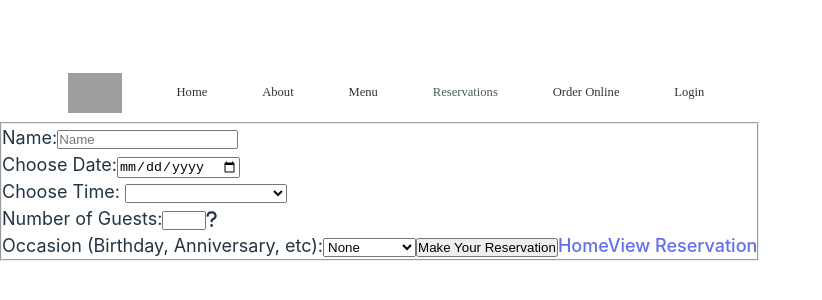
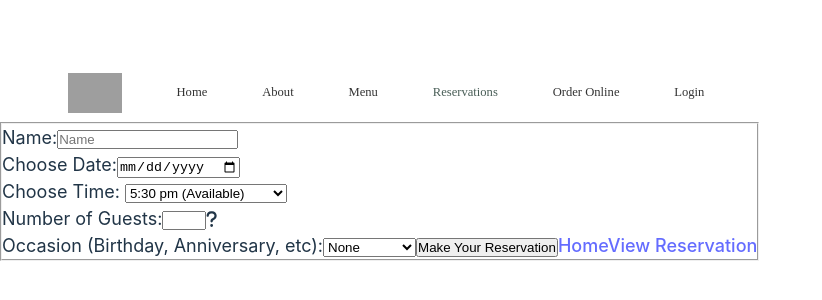
Before and after one commit to BobbieV/LittleLemonJSX, a React (Vite) app: page /components/BookingsPage in a window 1280 px wide. Shown: the part 242-542 px from the top of the page, without its empty margins (0-822 px from the left). Built offline with nearby package versions, Linux system fonts and the light colour scheme; grey boxes are pictures that could not be loaded.

Commit message:
clean up BookingForm per ChatGPT

```diff
--- a/src/components/BookingForm.jsx
+++ b/src/components/BookingForm.jsx
@@ -8,7 +8,7 @@ import  BookingSlot  from './BookingSlot.jsx';
 
 const BookingForm = () => {
 
-    const { dispatchBooking, dispatchAvailability, availableTimes} = useBookingContext();
+    const { dispatchBooking, dispatchAvailability, availability} = useBookingContext();
 
     const [resName, setResName] = useState("");
     const [date, setDate] = useState("");
@@ -99,12 +99,11 @@ const BookingForm = () => {
                             value={selectedTime}
                             onChange={handleTimeChange}
                             >
-                                {availableTimes.map((slot, index) => (
+                                {availability.map((slot, index) => (
                                  <BookingSlot
                                     key={index}
                                     time={slot.time}
-                                    disabled={!availableTimes.available}
-                                    onSlotSelect={handleTimeChange}
+                                    available={slot.available}
                                     />
                                 ))}
                            </select>
```
